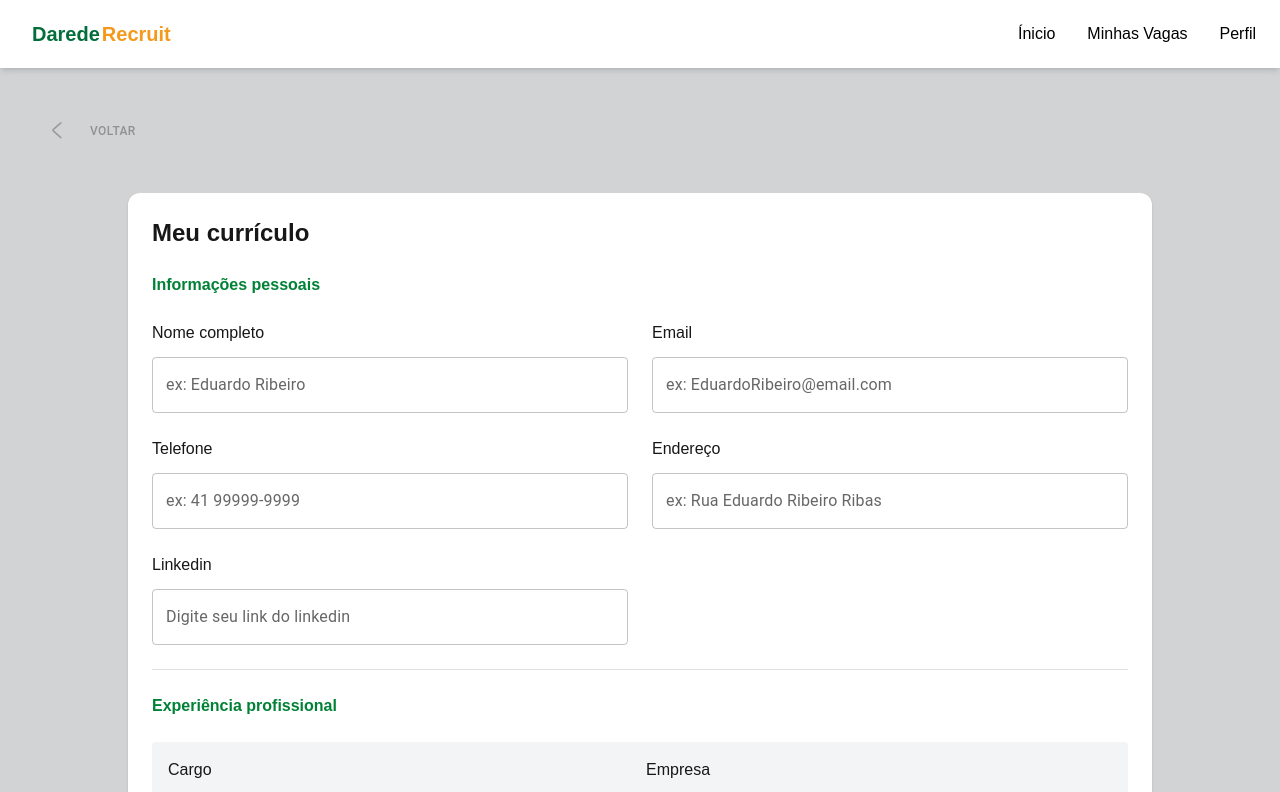
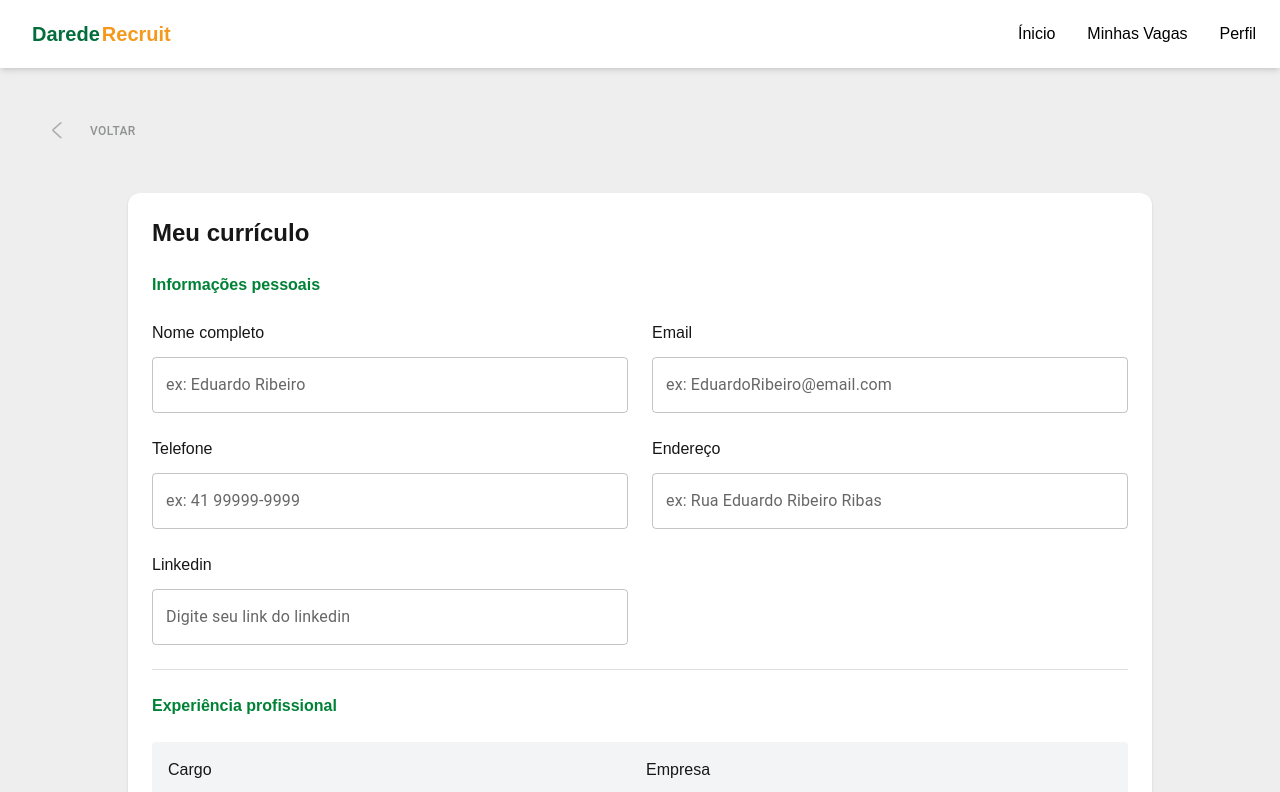
Before and after one commit to Nickyzz1/RecrutamentoInteligenteFront, a Next.js app: page /resume in a window 1280 px wide. Shown: the top 792 px of the page. Built offline with nearby package versions, Linux system fonts and the light colour scheme.

Commit message:
colocando ids

```diff
--- a/src/app/resume/page.tsx
+++ b/src/app/resume/page.tsx
@@ -14,6 +14,7 @@ import { useState } from "react";
 const Resume = () => {
 
     interface IExperience {
+        id: number | null,
         role: string,
         company: string,
         local: string,
@@ -23,6 +24,7 @@ const Resume = () => {
     }
 
     interface IEducation {
+        id: number | null,
         instituition: string,
         degree: string,
         course: string,
@@ -53,6 +55,7 @@ const Resume = () => {
     const [listSkills, setListSkills] = useState<string[]>([])
 
     const ObjExperience: IExperience = {
+        "id": null,
         "role": role,
         "company": company,
         "description": description,
@@ -62,6 +65,7 @@ const Resume = () => {
     }
 
     const ObjEducation: IEducation = {
+        "id": null,
         "course": course,
         "degree": degree,
         "instituition": instituition,
@@ -93,10 +97,10 @@ const Resume = () => {
 
     return (
         <>
-            <div className="bg-[#d2d3d4] overflow-x-hidden">
+            <div className="bg-[#eeeeee] overflow-x-hidden">
                 <HeaderLogged />
                 <GoBack />
-                <div className="min-h-screen overflow-x-hidden flex flex-col bg-[#d2d3d4] items-center pb-6">
+                <div className="min-h-screen overflow-x-hidden flex flex-col bg-[#eeeeee] items-center pb-6">
                     {/* infos pessoais */}
                     <div className="bg-white flex flex-col max-w-[1200px] w-4/5 rounded-xl shadow p-6 word gap-6 ">
                         <h1 className="font-bold text-2xl">Meu currículo</h1>
@@ -312,13 +316,13 @@ const Resume = () => {
                             rows={4}
 
                             />
-                            <Button
+                        <Button
                             variant="contained"
                             color="success"
                             onClick={() => addItem(setListSkills, skill)}
                             >
                             Finalizar
-                            </Button>
+                        </Button>
                         </div>
                         {/* separador */}
                     </div>
--- a/src/app/vacancy/[id]/page.tsx
+++ b/src/app/vacancy/[id]/page.tsx
@@ -88,16 +88,16 @@ const getVacancyById = async (id: string): Promise<IVacancy | null> => {
 };
 
 const VacancyPage = async ({ params }: Props) => {
-  const id = params.id; // ← ISSO SÓ FUNCIONA ASSIM DENTRO DE async FUNCTION
+  const {id} = await params;
 
-  console.log("🔍 PARAMS:", params);
-  console.log("📦 ID:", id);
+  console.log("PARAMS:", params);
+  console.log("ID:", id);
 
   const data = await getVacancyById(id);
 
-  if (!data) return notFound(); // <- sai da função aqui se for null
+  // if (!data) return notFound();
 
-  const vacancy: IVacancy = data; // <- aqui o TypeScript sabe que não é mais null
+  const vacancy: IVacancy = data;
   const activeStep = 2;
 
   const CustomStepIcon = (props: any) => {
```
